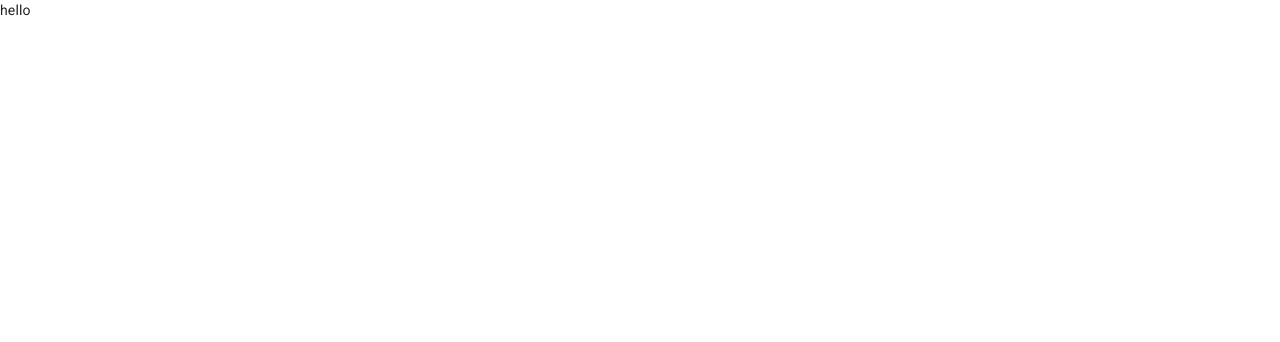
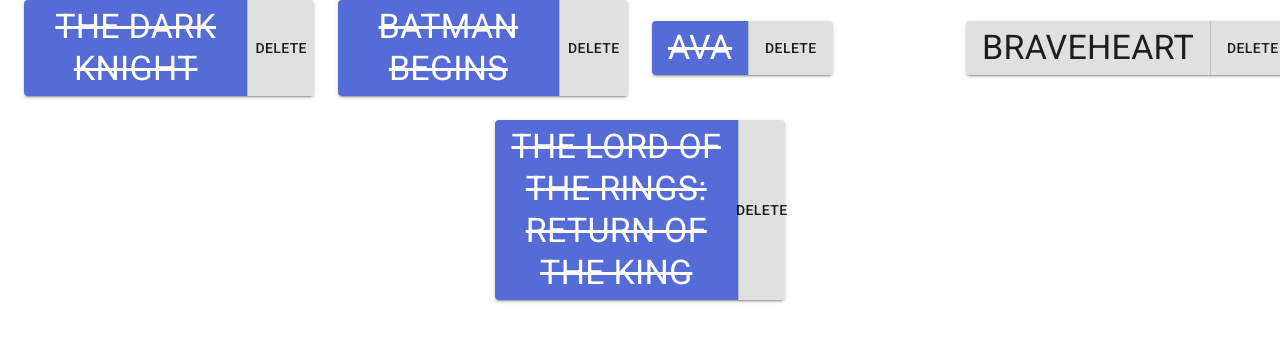
Before and after one commit to Haltarys/My_IMDb, a Next.js app in the folder film-list/: page / in a window 1280 px wide. Shown: the top 342 px of the page. Built offline with nearby package versions, Linux system fonts and the light colour scheme.

Commit message:
feat(film-list): add togglable film buttons

```diff
--- a/film-list/package.json
+++ b/film-list/package.json
@@ -10,6 +10,7 @@
   "dependencies": {
     "@material-ui/core": "^4.11.4",
     "@material-ui/icons": "^4.11.2",
+    "clsx": "^1.1.1",
     "next": "10.2.0",
     "react": "17.0.2",
     "react-dom": "17.0.2"
--- /dev/null
+++ b/film-list/src/components/FilmItem.tsx
@@ -0,0 +1,49 @@
+import {
+  Button,
+  ButtonGroup,
+  Grid,
+  makeStyles,
+  Typography,
+} from '@material-ui/core';
+import { useState } from 'react';
+import clsx from 'clsx';
+import { Film } from '@/film';
+import { Delete } from '@material-ui/icons';
+
+export interface FilmItemProps {
+  film: Film;
+}
+
+const useStyles = makeStyles({
+  filmBtn: {
+    textTransform: 'none',
+  },
+  filmItem: {
+    padding: '0.5em',
+  },
+  filmSeen: {
+    textDecoration: 'line-through',
+  },
+});
+
+const FilmItem = ({ film }: FilmItemProps) => {
+  const classes = useStyles();
+  const [seen, setSeen] = useState(film.seen);
+
+  return (
+    <Grid item xs={12} sm={6} md={4} lg={3}>
+      <ButtonGroup variant="contained">
+        <Button
+          color={seen ? 'primary' : undefined}
+          className={clsx(seen && classes.filmSeen)}
+          onClick={() => setSeen(!seen)}
+        >
+          <Typography variant="h4">{film.title}</Typography>
+        </Button>
+        <Button color="default">Delete</Button>
+      </ButtonGroup>
+    </Grid>
+  );
+};
+
+export default FilmItem;
--- /dev/null
+++ b/film-list/src/components/FilmList.tsx
@@ -0,0 +1,27 @@
+import { Container, Grid } from '@material-ui/core';
+import { Film } from '@/film';
+import FilmItem from './FilmItem';
+
+export interface FilmListProps {
+  films: Film[];
+}
+
+const FilmList = ({ films }: FilmListProps) => {
+  return (
+    <Container>
+      <Grid
+        container
+        spacing={3}
+        direction="row"
+        justify="center"
+        alignItems="center"
+      >
+        {films.map((film, i) => (
+          <FilmItem key={i} film={film} />
+        ))}
+      </Grid>
+    </Container>
+  );
+};
+
+export default FilmList;
--- /dev/null
+++ b/film-list/src/film.ts
@@ -0,0 +1,7 @@
+export type Film = {
+  id: string;
+  uid: string;
+  title: string;
+  seen: boolean;
+  createdAt: Date;
+};
--- a/film-list/src/pages/index.tsx
+++ b/film-list/src/pages/index.tsx
@@ -1,5 +1,46 @@
+import FilmList from '@/components/FilmList';
+import { Film } from '@/film';
+
+const data: Film[] = [
+  {
+    id: 'afac2',
+    uid: 'me',
+    title: 'The Dark Knight',
+    seen: true,
+    createdAt: new Date(Date.now()),
+  },
+  {
+    id: 'afad5',
+    uid: 'me',
+    title: 'Batman begins',
+    seen: true,
+    createdAt: new Date(Date.now()),
+  },
+  {
+    id: 'bb5c4',
+    uid: 'me',
+    title: 'Ava',
+    seen: true,
+    createdAt: new Date(Date.now()),
+  },
+  {
+    id: 'b33c4',
+    uid: 'me',
+    title: 'Braveheart',
+    seen: false,
+    createdAt: new Date(Date.now()),
+  },
+  {
+    id: 'cd1e8',
+    uid: 'me',
+    title: 'The Lord of the Rings: Return of the King',
+    seen: true,
+    createdAt: new Date(Date.now()),
+  },
+];
+
 const Home = () => {
-  return <div>hello</div>;
+  return <FilmList films={data} />;
 };
 
 export default Home;
```
Also changed, not shown: 1 other file (tests, documents, lock files or other folders).
